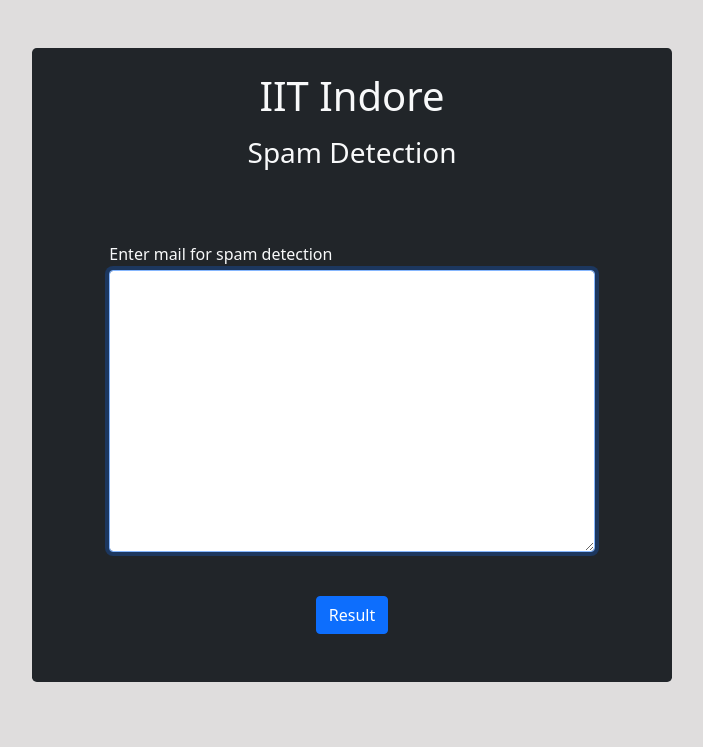
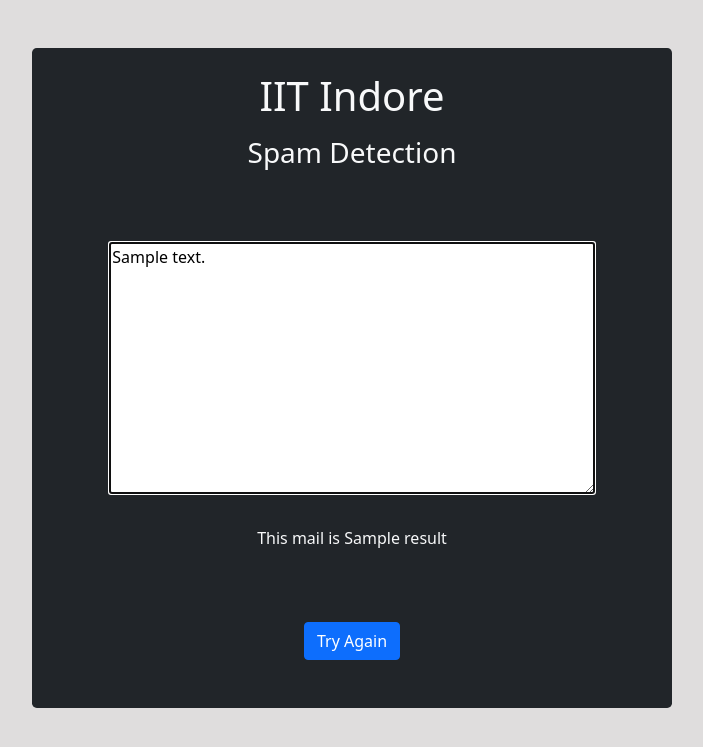
Before and after one commit to Mitternachtsmond/SpamDetection, a Flask app: template templates/index.html in a window 1280 px wide. Shown: the top 747 px of the page, without its empty margins (288-991 px from the left). Run offline with Flask 2, Linux system fonts and the light colour scheme; the template is opened without the code that fills it: most values are stand-ins (such as "Sample title", 1, 10 or a date in 2020); parts of the project's set-up code (start-up, migrations or seed data) failed here and were passed over.

Commit message:
error fix 1

```diff
--- a/app.py
+++ b/app.py
@@ -1,15 +1,12 @@
-import re
 from flask import Flask,render_template,request
-from nltk.corpus import stopwords
-from sklearn.feature_extraction.text import TfidfVectorizer as tf
 import pickle
 import nltk
+nltk.download('punkt')
+app = Flask(__name__)
 
-
-
-app = Flask(__name__)
 loaded_model = pickle.load(open('SVM.sav', 'rb'))
 fin = pickle.load(open('vectorizer.pk', 'rb'))
+
 @app.route('/', methods = ['GET', 'POST'])
 def index():
     if(request.method == 'GET'):
@@ -22,9 +19,7 @@
             result='not spam'
         else:
             result='spam'
-        return render_template ('result.html', text= text, result = result )
-
-
+        return render_template ('index.html', text= text, result = result )
 
 if __name__ == 'main':
-    app.run(debug=True)
+    app.run()
--- a/requirements.txt
+++ b/requirements.txt
@@ -7,10 +7,11 @@
 MarkupSafe==2.0.1
 nltk==3.6.5
 numpy==1.21.3
-regex==2021.10.23
-scikit-learn==1.0.1
+scikit-learn==0.22.2.post1
 scipy==1.7.1
 sklearn==0.0
 threadpoolctl==3.0.0
 tqdm==4.62.3
 Werkzeug==2.0.2
+cloudpickle==1.3.0
+pickleshare==0.7.5
--- a/templates/index.html
+++ b/templates/index.html
@@ -17,19 +17,14 @@
       <div class="container-fluid text-light my-5">
         <div class="row justify-content-center rounded">
           <div
-            class="
-              col-10 col-sm-8 col-md-6 col-lg-8 col-xl-6
-              bg-dark
-              rounded-3
-            "
+            class="col-10 col-sm-8 col-md-6 col-lg-8 col-xl-6 bg-dark rounded-3"
           >
             <div class="row justify-content-center rounded-top">
               <h1 class="text-center mt-4 mb-3">IIT Indore</h1>
               <h3 class="text-center mb-5">Spam Detection</h3>
             </div>
-
-            <form class="form-floating" method="post" action="/"
-            >
+          {% if not text %}
+            <form class="form-floating" method="post" action="/">
               <div class="row justify-content-evenly">
                 <div class="px-4 col-lg-10 col-xl-10 mt-4 mb-4">
                   <label for="fname" class="mb-1">Enter mail for spam detection</label>
@@ -53,6 +48,33 @@
                 </div>
               </div>
             </form>
+            {% else %}
+            <div class="row justify-content-evenly">
+							<div class="px-4 col-lg-10 col-xl-10 mt-4 mb-4">
+								<textarea
+									type="text"
+									class="w-100"
+									name="text"
+									rows="10"
+									style="height: 100%"
+									readonly
+									autofocus
+									placeholder="Enter text for Analysis"
+									required>{{ text }}
+                </textarea>
+							</div>
+						</div>
+            <div class="row justify-content-center rounded-bottom">
+              <div class="mt-2 m-5 px-4 d-flex justify-content-center">
+                <p> This mail is {{ result }}</p>
+              </div>
+            </div>
+						<div class="row justify-content-center rounded-bottom">
+							<div class="mt-2 m-5 px-4 d-flex justify-content-center">
+								<a class="btn btn-primary" type="submit" id="submit" href="/"> Try Again </a>
+							</div>
+						</div>
+            {% endif %}
           </div>
         </div>
       </div>
```
Also changed, not shown: 1 other file.
